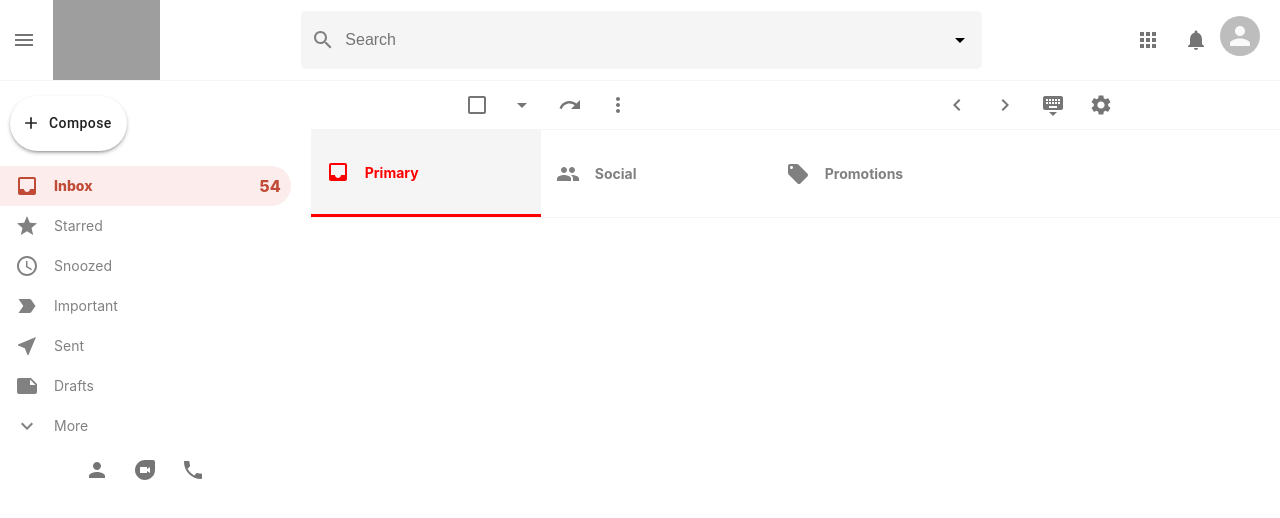
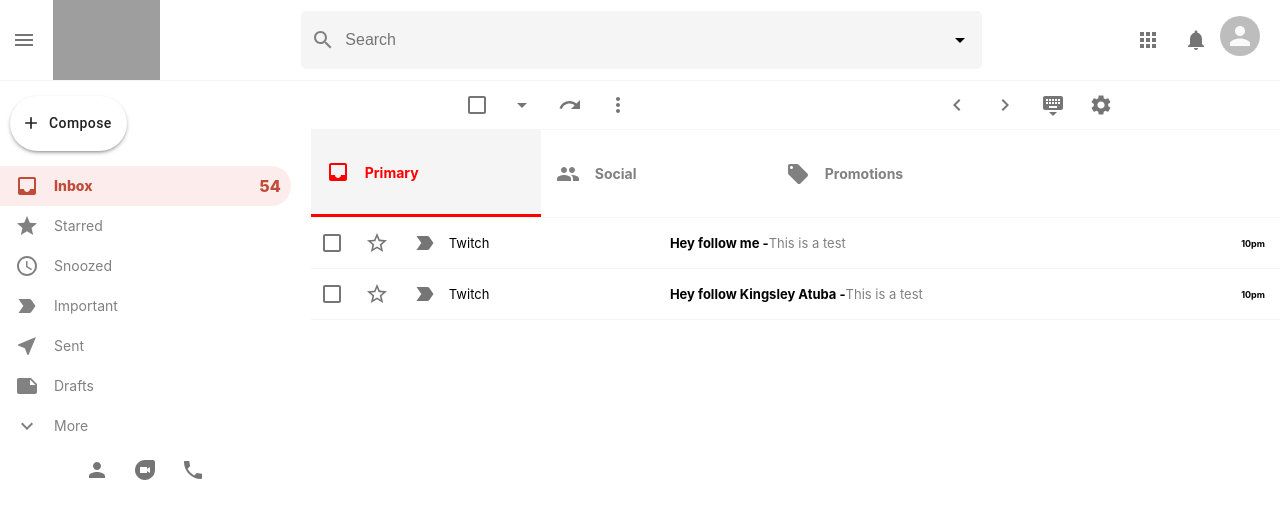
Before and after one commit to atubak400/gmail, a React (Create React App) app in the folder gmail-clone/: page / in a window 1280 px wide. Shown: the top 518 px of the page. Built offline with nearby package versions, Linux system fonts and the light colour scheme; grey boxes are pictures that could not be loaded.

Commit message:
email roe component done

```diff
--- a/gmail-clone/src/EmailList.js
+++ b/gmail-clone/src/EmailList.js
@@ -12,6 +12,7 @@
 import React from 'react'
 import './emailList.css'
 import Section from './Section'
+import EmailRow from './EmailRow'
 
 function EmailList() {
   return (
@@ -49,6 +50,22 @@
         <Section Icon={PeopleIcon} title='Social' color='#1A73E8' />
         <Section Icon={LocalOfferIcon} title='Promotions' color='green' />
       </div>
+      <div className='emailList__list'>
+        <EmailRow
+          title='Twitch'
+          subject='Hey follow me'
+          description='This is a test'
+          time='10pm'
+        />
+      </div>
+      <div className='emailList__list'>
+        <EmailRow
+          title='Twitch'
+          subject='Hey follow Kingsley Atuba'
+          description='This is a test'
+          time='10pm'
+        />
+      </div>
     </div>
   )
 }
--- /dev/null
+++ b/gmail-clone/src/EmailRow.js
@@ -0,0 +1,31 @@
+import { Checkbox, IconButton } from '@material-ui/core'
+import React from 'react'
+import './emailRow.css'
+import StarBorderIcon from '@material-ui/icons/StarBorder'
+import LabelImportantIcon from '@material-ui/icons/LabelImportant'
+
+function EmailRow({ id, title, subject, description, time }) {
+  return (
+    <div className='emailRow'>
+      <div className='emailRow__options'>
+        <Checkbox />
+        <IconButton>
+          <StarBorderIcon />
+        </IconButton>
+        <IconButton>
+          <LabelImportantIcon />
+        </IconButton>
+      </div>
+      <div className='emailRow__title'>{title}</div>
+      <div className='emailRow__message'>
+        <h4>
+          {subject} -
+          <span className='emailRow__description'>{description}</span>
+        </h4>
+      </div>
+      <p className='emailRow__time'>{time}</p>
+    </div>
+  )
+}
+
+export default EmailRow
--- /dev/null
+++ b/gmail-clone/src/emailRow.css
@@ -0,0 +1,49 @@
+.emailRow {
+  display: flex;
+  align-items: center;
+  height: 50px;
+  border-bottom: 1px solid whitesmoke;
+  cursor: pointer;
+  z-index: 999;
+}
+
+.emailRow:hover {
+  border-top: 1px solid whitesmoke;
+  box-shadow: 0px 4px 4px -2px rgba(0, 0, 0, 0.24);
+}
+
+.emailRow__options {
+  display: flex;
+}
+
+.emailRow__message {
+  display: flex;
+  flex: 0.8;
+  align-items: center;
+  font-size: 13px;
+}
+
+.emailRow__message > h4 {
+  width: 400px;
+  white-space: nowrap;
+  overflow: hidden;
+  text-overflow: ellipsis;
+  padding-left: 5px;
+  padding-right: 5px;
+}
+
+.emailRow__title {
+  font-size: 13px;
+  flex: 0.3;
+}
+
+.emailRow__time {
+  padding-right: 15px;
+  font-size: 9px;
+  font-weight: bold;
+}
+
+.emailRow__description {
+  font-weight: 400;
+  color: gray;
+}
```
